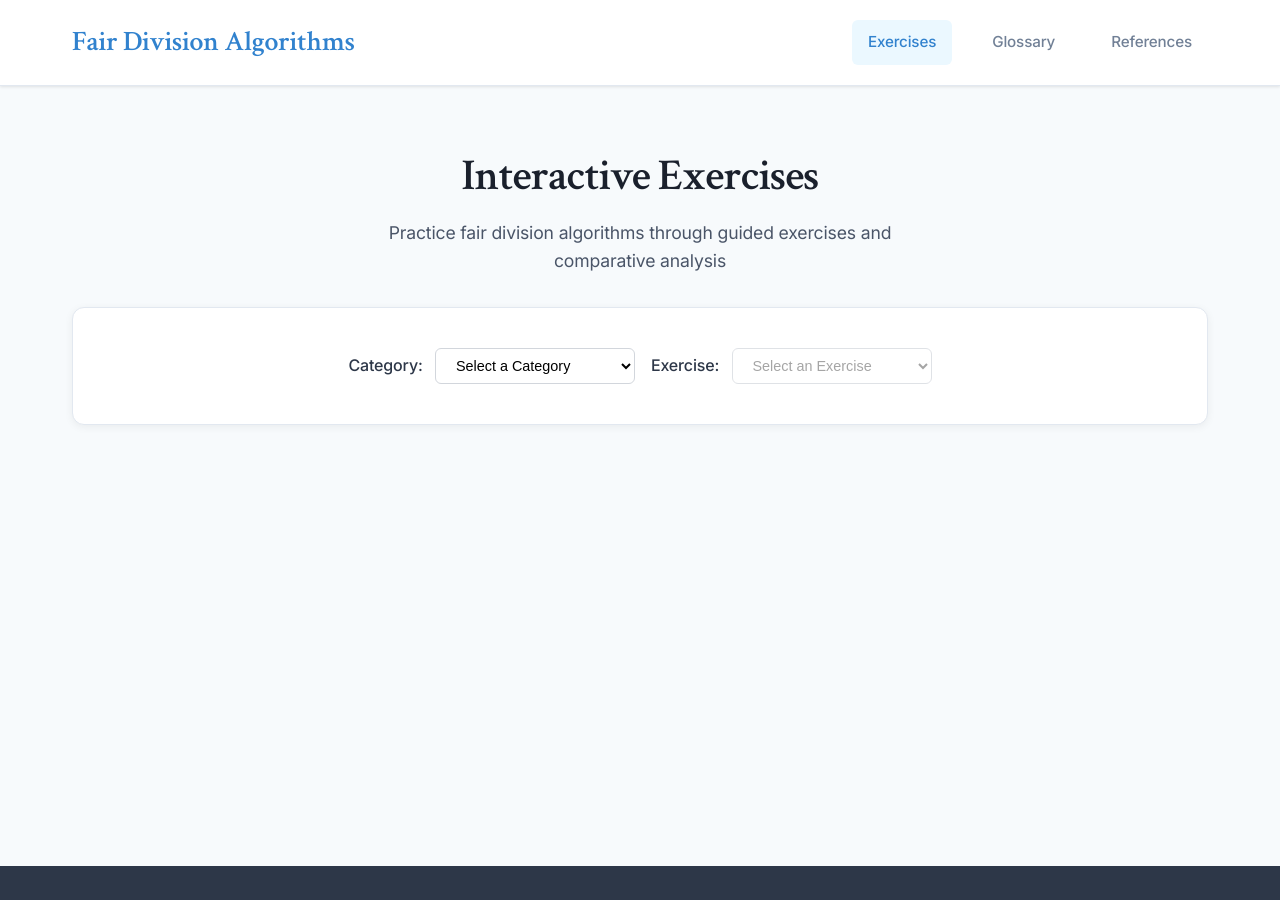
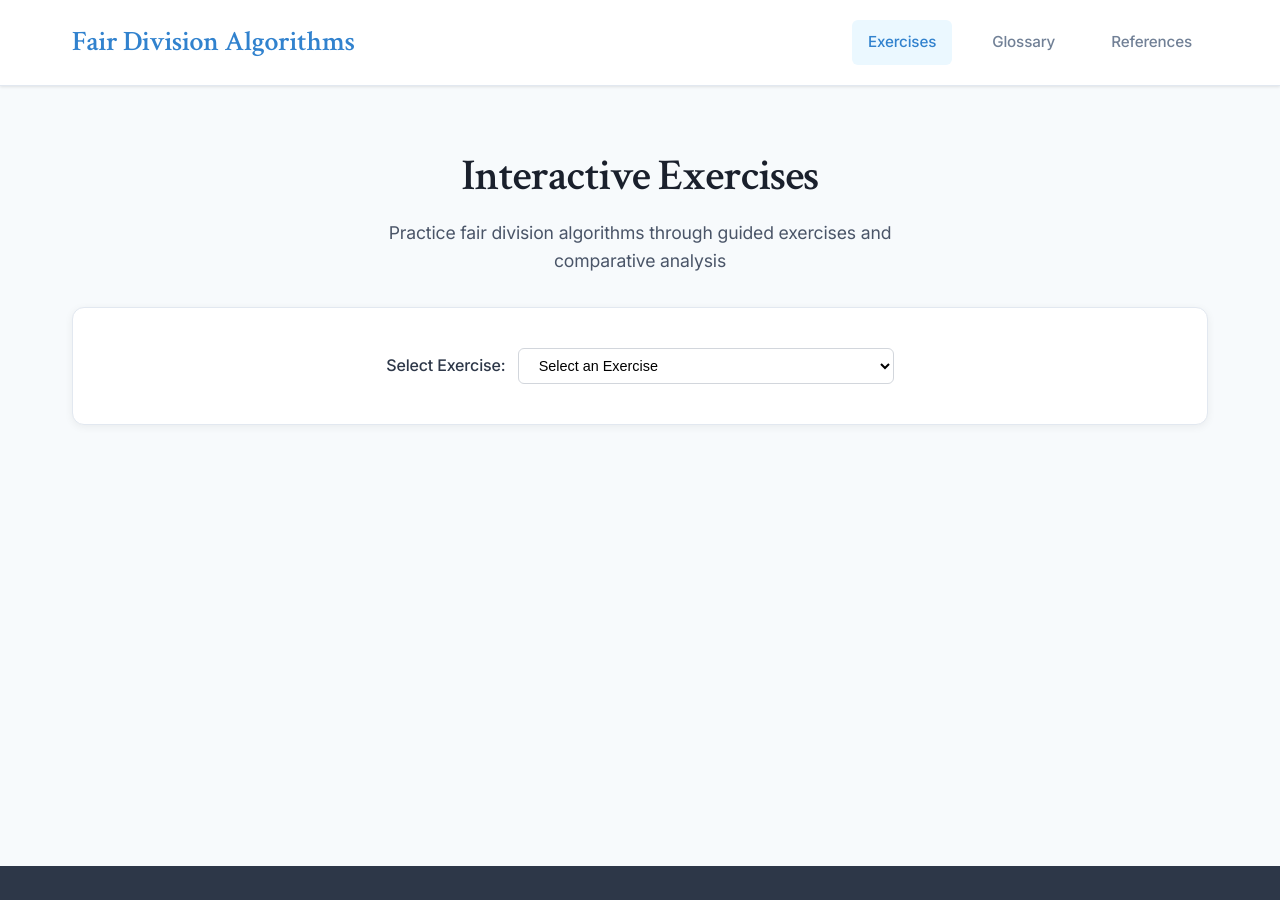
Before and after one commit to amaan-19/fair-division-exercises, a Jekyll site: the page built from exercises/index.md, in a window 1280 px wide and 900 px high. Built offline with Jekyll 4.4.1, drawn with Linux system fonts in a browser that asks for light colours; our own code applies the rules of GitHub Pages for plain Markdown files; part of the change alters nothing that is shown.

Commit message:
completed rough versions of exercises. should polish more tomorrow

```diff
--- a/assets/exercises/exercises.js
+++ b/assets/exercises/exercises.js
@@ -1,47 +1,111 @@
 document.addEventListener('DOMContentLoaded', function() {
-    const exercises = {
-        simulation: [
+    const exercises = [
         {
-                id: 'divide-choose-basic',
-                title: 'Basic Divide-and-Choose Practice',
+            id: 'divide-choose-fundamentals',
+            title: 'Divide-and-Choose Fundamentals',
             difficulty: 'Beginner',
-                timeEstimate: '10 minutes',
-                description: 'Practice the fundamental divide-and-choose procedure with guided scenarios.',
+            timeEstimate: '15 minutes',
+            description: 'Master the basic divide-and-choose procedure and understand optimal cutting strategies.',
             objectives: [
-                    'Execute divide-and-choose algorithm step by step',
-                    'Understand optimal cutting strategies',
-                    'Verify proportional and envy-free properties'
+                'Execute the divide-and-choose algorithm step-by-step with confidence',
+                'Develop intuition for optimal cutting strategies as the divider',
+                'Understand why the algorithm guarantees proportional and envy-free outcomes',
+                'Recognize strategic considerations for both players'
             ],
-                instructions: '<strong>Your Task:</strong><br>1. Open the simulator using the button below<br>2. Select "Divide-and-Choose" from the algorithm dropdown<br>3. Practice making optimal cuts as Player 1<br>4. Observe how Player 2 responds to your cuts<br>5. Try different scenarios to understand the strategy'
+            instructions: `
+                <strong>Phase 1: Basic Practice (5 minutes)</strong><br>
+                1. Open the simulator and select "Divide-and-Choose"<br>
+                2. Set up a scenario where both players have similar valuations<br>
+                3. Practice making cuts at different positions as Player 1<br>
+                4. Observe Player 2's choices and resulting value distributions<br><br>
+
+                <strong>Phase 2: Strategic Cutting (5 minutes)</strong><br>
+                5. Create a scenario with very different player preferences<br>
+                6. Practice cutting as Player 1 in various positions<br>
+                7. Challenge: Find cuts that give you >50% while Player 2 still accepts<br><br>
+
+                <strong>Phase 3: Analysis (5 minutes)</strong><br>
+                8. Try extreme scenarios with unusual preference patterns<br>
+                9. Test cuts near the edges (positions 0.1 and 0.9)<br>
+                10. Switch to Player 2 perspective and analyze optimal responses<br><br>
+
+                <strong>Reflection Questions:</strong><br>
+                • What is the optimal strategy for the divider?<br>
+                • Can either player receive less than 50% of their valuation?<br>
+                • What real-world challenges might arise with this algorithm?
+            `
         },
         {
-                id: 'austin-knife-practice',
-                title: 'Austin\'s Moving Knife Practice',
+            id: 'austin-moving-knife-comparison',
+            title: 'Austin\'s Moving Knife & Continuous vs. Discrete',
             difficulty: 'Intermediate',
-                timeEstimate: '15 minutes',
-                description: 'Learn the moving knife procedure through hands-on simulation.',
+            timeEstimate: '20 minutes',
+            description: 'Master the moving knife procedure and understand the key differences between continuous and discrete algorithms.',
             objectives: [
-                    'Understand continuous division procedures',
-                    'Practice timing knife-stopping decisions',
-                    'Compare exact vs. proportional outcomes'
+                'Master the two-phase Austin\'s Moving Knife procedure',
+                'Understand "exact" division vs. "proportional" division concepts',
+                'Develop intuition for timing decisions under uncertainty',
+                'Compare trade-offs between discrete and continuous algorithms'
             ],
-                instructions: '<strong>Your Task:</strong><br>1. Open the simulator and select "Austin\'s Moving Knife"<br>2. Experience the two-phase knife movement<br>3. Practice calling "stop" at optimal moments<br>4. Compare outcomes with divide-and-choose on the same scenario'
+            instructions: `
+                <strong>Phase 1: Understanding the Basic Procedure (7 minutes)</strong><br>
+                1. Select "Austin's Moving Knife" from the algorithm dropdown<br>
+                2. Observe the two-phase process by letting it run automatically<br>
+                3. Practice calling "stop" in Phase 1 when you think the left piece is exactly 50%<br>
+                4. Try multiple runs with different timing decisions<br><br>
+
+                <strong>Phase 2: Mastering the Two-Knife Phase (8 minutes)</strong><br>
+                5. Gain control in Phase 1, then carefully execute Phase 2<br>
+                6. Practice moving both knives while maintaining equal valuation<br>
+                7. Experiment with calling "stop" early vs. late in different phases<br><br>
+
+                <strong>Phase 3: Comparative Analysis (5 minutes)</strong><br>
+                8. Set up identical player valuations for both algorithms<br>
+                9. Run the same scenario through divide-and-choose first<br>
+                10. Then run it through Austin's moving knife and compare results<br><br>
+
+                <strong>Critical Questions:</strong><br>
+                • Why does Austin's knife guarantee "exact" 50-50 division?<br>
+                • Which algorithm felt more strategic and why?<br>
+                • When would you prefer continuous vs. discrete methods?
+            `
         },
         {
-                id: 'steinhaus-three-player',
-                title: 'Steinhaus Three-Player Division',
-                difficulty: 'Intermediate',
-                timeEstimate: '12 minutes',
-                description: 'Practice the lone-divider procedure for three players.',
+            id: 'steinhaus-multi-player',
+            title: 'Steinhaus\' Lone-Divider & Multi-Player Complexity',
+            difficulty: 'Intermediate-Advanced',
+            timeEstimate: '18 minutes',
+            description: 'Master three-player division and understand case-based algorithmic reasoning.',
             objectives: [
-                    'Execute three-player division algorithm',
-                    'Understand case-based reasoning (A/B cases)',
-                    'Practice reconstruction procedures'
+                'Execute a three-player fair division algorithm with confidence',
+                'Understand case-based algorithmic reasoning (Case A vs. Case B)',
+                'Recognize how algorithm complexity scales with additional players',
+                'Practice reconstruction procedures when initial allocations fail'
             ],
-                instructions: '<strong>Your Task:</strong><br>1. Select "Steinhaus Lone-Divider" in the simulator<br>2. Practice making two cuts as the divider<br>3. Observe how the case analysis works<br>4. Try scenarios that lead to different cases'
-            }
-        ],
-        comparative: [
+            instructions: `
+                <strong>Phase 1: Understanding the Divider Role (6 minutes)</strong><br>
+                1. Select "Steinhaus' Lone-Divider" from the algorithm dropdown<br>
+                2. Practice as the Divider (Player 1) creating 3 equal pieces<br>
+                3. Try different cutting strategies and observe chooser responses<br>
+                4. Identify what determines Case A vs. Case B outcomes<br><br>
+
+                <strong>Phase 2: Case Analysis Mastery (8 minutes)</strong><br>
+                5. Force Case A scenarios where choosers find multiple acceptable pieces<br>
+                6. Force Case B scenarios where choosers find at most 1 acceptable piece<br>
+                7. Practice the reconstruction procedure in Case B<br>
+                8. Understand why choosers are guaranteed ≥1/3 in both cases<br><br>
+
+                <strong>Phase 3: Strategic Analysis (4 minutes)</strong><br>
+                9. Test algorithm limitations - try to create envy between players<br>
+                10. Compare complexity with two-player algorithms<br>
+                11. Analyze trade-offs between fairness guarantees and simplicity<br><br>
+
+                <strong>Critical Questions:</strong><br>
+                • Why does the algorithm need two different cases?<br>
+                • Can you create scenarios where players envy each other?<br>
+                • How much more complex is 3-player vs. 2-player division?
+            `
+        },
         {
             id: 'two-player-comparison',
             title: 'Two-Player Algorithm Comparison',
@@ -68,52 +132,36 @@ document.addEventListener('DOMContentLoaded', function() {
             ],
             instructions: '<strong>Your Task:</strong><br>1. Create scenarios with extreme preference differences<br>2. Test each algorithm with these challenging cases<br>3. Verify that fairness properties hold in practice<br>4. Identify scenarios where certain algorithms excel<br>5. Document your findings about algorithm strengths'
         }
-        ]
-    };
+    ];
 
     let currentExercise = null;
 
     // Setup event listeners
-    document.getElementById('exercise-category').addEventListener('change', function(e) {
-        populateExerciseList(e.target.value);
-    });
-
     document.getElementById('exercise-list').addEventListener('change', function(e) {
         if (e.target.value) {
             loadExercise(e.target.value);
+        } else {
+            document.getElementById('exercise-panel').style.display = 'none';
         }
     });
 
-    document.getElementById('reset-exercise-btn').addEventListener('click', function() {
-        resetExercise();
-    });
+    // Populate exercise list on page load
+    populateExerciseList();
 
-    function populateExerciseList(category) {
+    function populateExerciseList() {
         const exerciseSelect = document.getElementById('exercise-list');
         exerciseSelect.innerHTML = '<option value="">Select an Exercise</option>';
 
-        if (category && exercises[category]) {
-            exercises[category].forEach(exercise => {
+        exercises.forEach(exercise => {
             const option = document.createElement('option');
             option.value = exercise.id;
             option.textContent = exercise.title;
             exerciseSelect.appendChild(option);
         });
-            exerciseSelect.disabled = false;
-        } else {
-            exerciseSelect.disabled = true;
-            document.getElementById('exercise-panel').style.display = 'none';
-        }
     }
 
     function loadExercise(exerciseId) {
-        // Find exercise
-        let exercise = null;
-        for (const category in exercises) {
-            exercise = exercises[category].find(ex => ex.id === exerciseId);
-            if (exercise) break;
-        }
-
+        const exercise = exercises.find(ex => ex.id === exerciseId);
         if (!exercise) return;
 
         currentExercise = exercise;
@@ -141,9 +189,7 @@ document.addEventListener('DOMContentLoaded', function() {
     }
 
     function resetExercise() {
-        document.getElementById('exercise-category').value = '';
-        document.getElementById('exercise-list').innerHTML = '<option value="">Select an Exercise</option>';
-        document.getElementById('exercise-list').disabled = true;
+        document.getElementById('exercise-list').value = '';
         document.getElementById('exercise-panel').style.display = 'none';
         currentExercise = null;
     }
--- a/exercises/index.md
+++ b/exercises/index.md
@@ -12,18 +12,9 @@ permalink: /exercises/
 <div class="content-block">
   <div style="display: flex; gap: 1rem; align-items: center; flex-wrap: wrap; justify-content: center;">
     <div>
-      <label for="exercise-category" style="font-weight: 500; margin-right: 0.5rem;">Category:</label>
-      <select id="exercise-category" class="algorithm-dropdown">
-        <option value="">Select a Category</option>
-        <option value="simulation">Algorithm Simulation</option>
-        <option value="comparative">Comparative Analysis</option>
-      </select>
-    </div>
-
-    <div>
-      <label for="exercise-list" style="font-weight: 500; margin-right: 0.5rem;">Exercise:</label>
-      <select id="exercise-list" class="algorithm-dropdown" disabled>
-        <option value="">Select an Exercise</option>
+      <label for="exercise-list" style="font-weight: 500; margin-right: 0.5rem;">Select Exercise:</label>
+      <select id="exercise-list" class="algorithm-dropdown">
+        <option value="">Choose an Exercise</option>
       </select>
     </div>
   </div>
```
Lines whose indentation alone changed are shown as unchanged.
